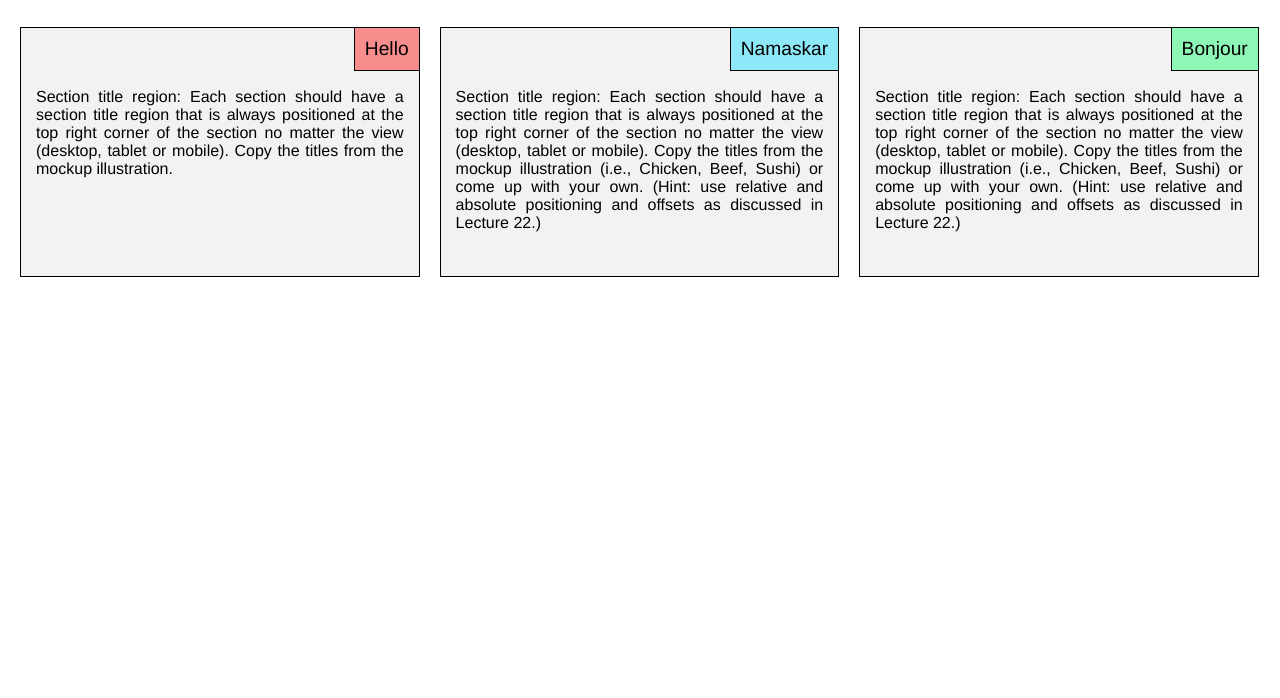
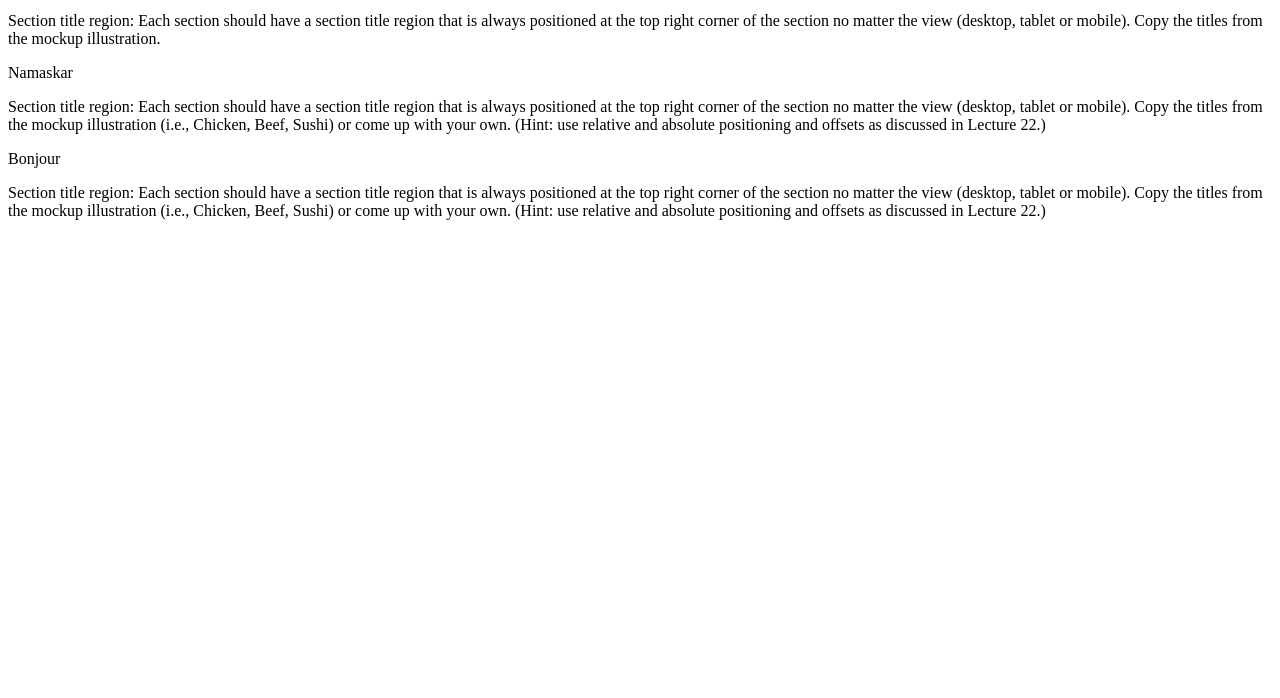
Before and after one commit to Alkesh244/mod2_sol, a plain HTML site: page index.html in a window 1280 px wide. Shown: the part 102-800 px from the top of the page. Drawn offline with Linux system fonts and the light colour scheme.

Commit message:
Update index.html

```diff
--- a/index.html
+++ b/index.html
@@ -2,130 +2,9 @@
 <html><head>
 <meta http-equiv="content-type" content="text/html; charset=UTF-8">
 <meta charset="utf-8">
-    <style>
-        *{
-    box-sizing: border-box;
-    font-family: Helvetica;
-}
+<link rel="stylesheet"https://github.com/Alkesh244/mod2_sol/blob/master/css/style.css">
+</head>
 
-body{
-    padding: 0px;
-    margin: 0px;
-}
-
-h1{
-    margin-left: 10px;
-    margin-right: 10px;
-    width: 100%;
-    text-align: center;
-    font-size: xxx-large;
-}
-
-p{
-    color: white;
-}
-
-.heading{
-    font-size: larger;
-    text-align: center;
-    padding: 10px;
-    position: absolute;
-    top: 0px;
-    right: 0px;
-    margin: 0px;
-    border: 1px;
-    border-color: black;
-    border-style: none none solid solid;
-    width: max-content;
-}
-
-.bg-blue{
-    background-color: #8de8f7;
-    color: black;
-}
-
-.bg-red{
-    background-color: #f78d8d;
-    color: black;
-}
-
-.bg-green{
-    background-color: #8df7b6;
-    color: black;
-}
-
-
-.text{
-    text-align: justify;
-    margin: 60px 15px 15px 15px;
-    color: black;
-}
-
-.row {
-  width: 100%;
-  padding: 0px 10px;
-}
-.row::after {
-  content: "";
-  clear: both;
-  display: table;
-}
-
-.col-lg-1, .col-lg-2, .col-lg-3, .col-md-1, .col-md-2, .col-md-3, .col-sl-1, .col-sl-2, .col-sl-3{
-    float: left;
-    padding: 10px;
-}
-
-.container{
-    position: relative;
-    border: 1px solid black;
-    background-color: #F2F2F2;
-    height: 250px;
-}
-
-@media (min-width: 992px){
-
-  .col-lg-1 {
-    width: 33.3%;
-  }
-  .col-lg-2 {
-    width: 33.3%;
-  }
-  .col-lg-3 {
-    width: 33.3%;
-  }
-}
-
-@media (min-width: 768px) and (max-width: 991px){
-
-	 .col-md-1 {
-    width: 50%;
-  }
-  .col-md-2 {
-    width: 50%;
-  }
-  .col-md-3 {
-    width:100%;
-  }
-}
-@media (max-width: 767px){
-
-	 .col-sl-1 {
-    width: 100%;
-    padding: 10px 50px;
-  }
-  .col-sl-2 {
-    width: 100%;
-    padding: 10px 50px;
-  }
-  .col-sl-3 {
-    width:100%;
-    padding: 10px 50px;
-  }
-}
-    </style>
-</head>
-<link rel="stylesheet"https://github.com/Alkesh244/mod2_sol/blob/master/css/style.css">
 <body>
     <h1>Our Menu</h1>
 
```
